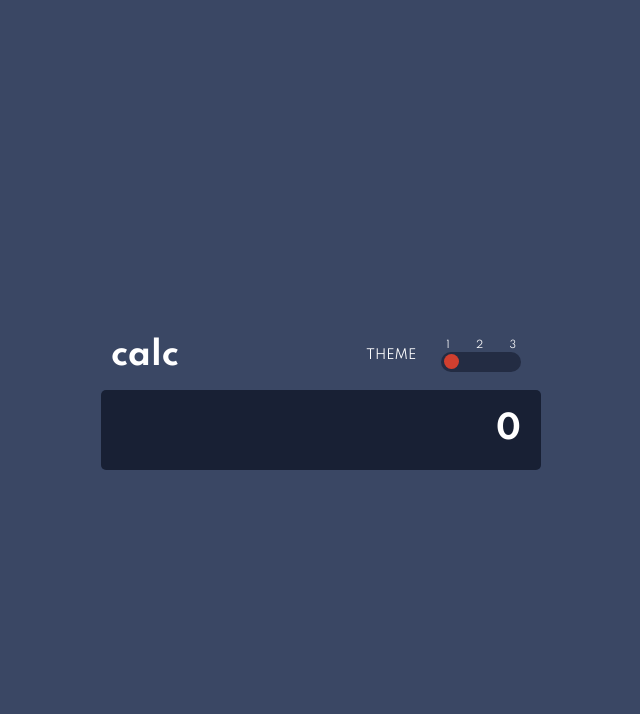
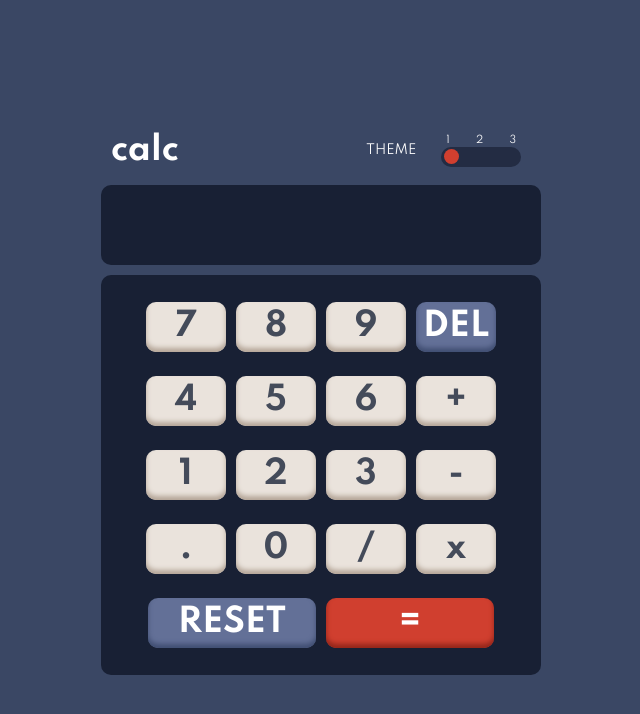
Before and after one commit to dharyel/calculator-app, a React (Create React App) app: page / in a window 1280 px wide. Shown: the top 714 px of the page, without its empty margins (319-959 px from the left). Built offline with nearby package versions, Linux system fonts and the light colour scheme.

Commit message:
adicionado o CalcBody inteiro(index.tsx e styled.ts) todo pronto. Falta consertar um bug no cálculo

```diff
--- a/src/colors.ts
+++ b/src/colors.ts
@@ -16,6 +16,8 @@ export interface colorThemeInterface{
 
     headerText: string;
     displayText:string;
+    delResetText:string;
+    equalText:string;
 }
 
 export const themeColor1:colorThemeInterface = {
@@ -35,7 +37,9 @@ export const themeColor1:colorThemeInterface = {
     normalKeysText: 'hsl(221, 14%, 31%)',
 
     headerText: '#FFF',
-    displayText:'#FFF'
+    displayText:'#FFF',
+    delResetText:'#FFF',
+    equalText:'#FFF'
 }
 
 export const themeColor2:colorThemeInterface = {
@@ -55,7 +59,9 @@ export const themeColor2:colorThemeInterface = {
     normalKeysText: 'hsl(60, 10%, 19%)',
 
     headerText: 'hsl(60, 10%, 19%)',
-    displayText: 'hsl(60, 10%, 19%)'
+    displayText: 'hsl(60, 10%, 19%)',
+    delResetText:'#FFF',
+    equalText:'#FFF'
 }
 
 export const themeColor3:colorThemeInterface = {
@@ -75,5 +81,7 @@ export const themeColor3:colorThemeInterface = {
     normalKeysText: 'hsl(52, 100%, 62%)',
 
     headerText: 'hsl(52, 100%, 62%)',
-    displayText: 'hsl(52, 100%, 62%)'
+    displayText: 'hsl(52, 100%, 62%)',
+    delResetText:'#FFF',
+    equalText:'hsl(268, 75%, 9%)'
 }
--- /dev/null
+++ b/src/components/CalcBody/index.tsx
@@ -0,0 +1,171 @@
+import React from 'react';
+import { CalcOperation } from '../../calcInterface';
+import { colorThemeInterface } from '../../colors';
+
+import {
+    BodyContainer,
+    KeyButton,
+    KeyButtonText
+ } from './styled';
+
+ interface Props{
+    CalcPressButton: (value: string, calcOperation: CalcOperation) => void;
+    theme:colorThemeInterface;
+    children?:React.ReactNode;
+ }
+
+ export default (props:Props) =>{
+    return (
+    <BodyContainer backgroundColor={props.theme.calcBackground}>
+        {/*PRIMEIRA LINHA*/}
+        <KeyButton
+            onClick={()=> props.CalcPressButton("7",CalcOperation.number)}
+            backgroundColor={props.theme.normalKeys}
+            shadowColor={props.theme.normalKeysShadow}
+            keyValue={"7"}>
+            <KeyButtonText color={props.theme.normalKeysText}>7</KeyButtonText>
+        </KeyButton>
+
+        <KeyButton
+            onClick={()=> props.CalcPressButton("8",CalcOperation.number)}
+            backgroundColor={props.theme.normalKeys}
+            shadowColor={props.theme.normalKeysShadow}
+            keyValue={"8"}>
+            <KeyButtonText color={props.theme.normalKeysText}>8</KeyButtonText>
+        </KeyButton>
+
+        <KeyButton
+            onClick={()=> props.CalcPressButton("9",CalcOperation.number)}
+            backgroundColor={props.theme.normalKeys}
+            shadowColor={props.theme.normalKeysShadow}
+            keyValue={"9"}>
+            <KeyButtonText color={props.theme.normalKeysText}>9</KeyButtonText>
+        </KeyButton>
+
+        <KeyButton
+            onClick={()=> props.CalcPressButton("",CalcOperation.delete)}
+            backgroundColor={props.theme.delReset}
+            shadowColor={props.theme.delResetShadow}
+            keyValue={"del"}>
+            <KeyButtonText color={props.theme.delResetText}>DEL</KeyButtonText>
+        </KeyButton>
+
+        {/*SEGUNDA LINHA*/}
+        <KeyButton
+            onClick={()=> props.CalcPressButton("4",CalcOperation.number)}
+            backgroundColor={props.theme.normalKeys}
+            shadowColor={props.theme.normalKeysShadow}
+            keyValue={"4"}>
+            <KeyButtonText color={props.theme.normalKeysText}>4</KeyButtonText>
+        </KeyButton>
+
+        <KeyButton
+            onClick={()=> props.CalcPressButton("5",CalcOperation.number)}
+            backgroundColor={props.theme.normalKeys}
+            shadowColor={props.theme.normalKeysShadow}
+            keyValue={"5"}>
+            <KeyButtonText color={props.theme.normalKeysText}>5</KeyButtonText>
+        </KeyButton>
+
+        <KeyButton
+            onClick={()=> props.CalcPressButton("6",CalcOperation.number)}
+            backgroundColor={props.theme.normalKeys}
+            shadowColor={props.theme.normalKeysShadow}
+            keyValue={"6"}>
+            <KeyButtonText color={props.theme.normalKeysText}>6</KeyButtonText>
+        </KeyButton>
+
+        <KeyButton
+            onClick={()=> props.CalcPressButton("+",CalcOperation.sum)}
+            backgroundColor={props.theme.normalKeys}
+            shadowColor={props.theme.normalKeysShadow}
+            keyValue={"+"}>
+            <KeyButtonText color={props.theme.normalKeysText}>+</KeyButtonText>
+        </KeyButton>
+
+        {/*TERCEIRA LINHA*/}
+        <KeyButton
+            onClick={()=> props.CalcPressButton("1",CalcOperation.number)}
+            backgroundColor={props.theme.normalKeys}
+            shadowColor={props.theme.normalKeysShadow}
+            keyValue={"1"}>
+            <KeyButtonText color={props.theme.normalKeysText}>1</KeyButtonText>
+        </KeyButton>
+
+        <KeyButton
+            onClick={()=> props.CalcPressButton("2",CalcOperation.number)}
+            backgroundColor={props.theme.normalKeys}
+            shadowColor={props.theme.normalKeysShadow}
+            keyValue={"2"}>
+            <KeyButtonText color={props.theme.normalKeysText}>2</KeyButtonText>
+        </KeyButton>
+
+        <KeyButton
+            onClick={()=> props.CalcPressButton("3",CalcOperation.number)}
+            backgroundColor={props.theme.normalKeys}
+            shadowColor={props.theme.normalKeysShadow}
+            keyValue={"3"}>
+            <KeyButtonText color={props.theme.normalKeysText}>3</KeyButtonText>
+        </KeyButton>
+
+        <KeyButton
+            onClick={()=> props.CalcPressButton("-",CalcOperation.subtract)}
+            backgroundColor={props.theme.normalKeys}
+            shadowColor={props.theme.normalKeysShadow}
+            keyValue={"-"}>
+            <KeyButtonText color={props.theme.normalKeysText}>-</KeyButtonText>
+        </KeyButton>
+
+        {/*QUARTA LINHA*/}
+        <KeyButton
+            onClick={()=> props.CalcPressButton(".",CalcOperation.comma)}
+            backgroundColor={props.theme.normalKeys}
+            shadowColor={props.theme.normalKeysShadow}
+            keyValue={"."}>
+            <KeyButtonText color={props.theme.normalKeysText}>.</KeyButtonText>
+        </KeyButton>
+
+        <KeyButton
+            onClick={()=> props.CalcPressButton("0",CalcOperation.number)}
+            backgroundColor={props.theme.normalKeys}
+            shadowColor={props.theme.normalKeysShadow}
+            keyValue={"0"}>
+            <KeyButtonText color={props.theme.normalKeysText}>0</KeyButtonText>
+        </KeyButton>
+
+        <KeyButton
+            onClick={()=> props.CalcPressButton("/",CalcOperation.divide)}
+            backgroundColor={props.theme.normalKeys}
+            shadowColor={props.theme.normalKeysShadow}
+            keyValue={"/"}>
+            <KeyButtonText color={props.theme.normalKeysText}>/</KeyButtonText>
+        </KeyButton>
+
+        <KeyButton
+            onClick={()=> props.CalcPressButton("*",CalcOperation.multiply)}
+            backgroundColor={props.theme.normalKeys}
+            shadowColor={props.theme.normalKeysShadow}
+            keyValue={"*"}>
+            <KeyButtonText color={props.theme.normalKeysText}>x</KeyButtonText>
+        </KeyButton>
+
+        {/*QUINTA LINHA*/}
+        <KeyButton
+            onClick={()=> props.CalcPressButton("reset",CalcOperation.reset)}
+            backgroundColor={props.theme.delReset}
+            shadowColor={props.theme.delResetShadow}
+            keyValue={"reset"}>
+            <KeyButtonText color={props.theme.delResetText}>RESET</KeyButtonText>
+        </KeyButton>
+
+        <KeyButton
+            onClick={()=> props.CalcPressButton("equal",CalcOperation.equal)}
+            backgroundColor={props.theme.sliderDiskEqual}
+            shadowColor={props.theme.sliderDiskEqualShadow}
+            keyValue={"equal"}>
+            <KeyButtonText color={props.theme.equalText}>=</KeyButtonText>
+        </KeyButton>
+    </BodyContainer>
+
+     );
+ }
--- /dev/null
+++ b/src/components/CalcBody/styled.ts
@@ -0,0 +1,62 @@
+import styled from 'styled-components';
+import { CalcOperation } from '../../calcInterface';
+
+interface Props{
+    backgroundColor?: string;
+    color?:string;
+    shadowColor?:string;
+    keyValue?:string;
+    children?:React.ReactNode;
+}
+
+const getButtonMargin = (value:string | undefined):string => {
+    console.log(value);
+
+    switch (value){
+        case "reset":
+            return "0px 10px 0px 0px";
+        case "del":
+        case "+":
+        case "-":
+        case "*":
+            return "0px 0px 10px 0px";
+        case "equal":
+            return "0px";
+        default:
+            return "0px 10px 10px 0px";
+    }
+
+
+}
+
+export const BodyContainer = styled.div<Props>`
+    background-color: ${(props)=> props.backgroundColor};
+    height: 400px;
+    margin:5px 0px;
+    padding: 20px;
+    border-radius:10px;
+
+    display:flex;
+    justify-content: center;
+    align-items:center;
+
+    flex-wrap:wrap;
+
+`;
+
+export const KeyButton = styled.div<Props>`
+    background-color: ${(props)=> props.backgroundColor};
+    height: 50px;
+    width: ${(props)=> (props.keyValue=="reset" || props.keyValue=="equal") ? "42%":"20%"};
+    border-radius:10px;
+    text-align:center;
+    padding: 5px;
+    margin:${(props)=> getButtonMargin(props.keyValue)};
+    box-shadow: 0px -4px 5px inset ${(props)=> props.shadowColor};
+    cursor: pointer;
+`;
+
+export const KeyButtonText = styled.p<Props>`
+    color:${(props)=> props.color};
+    font-weight:bold;
+`;
--- a/src/components/CalcDisplay/index.tsx
+++ b/src/components/CalcDisplay/index.tsx
@@ -5,7 +5,7 @@ import {
                             from './styled';
 import { colorThemeInterface } from '../../colors';
 
-export interface Props{
+interface Props{
     theme:colorThemeInterface;
     calcValue:string;
     children?: React.ReactNode;
--- a/src/components/CalcDisplay/styled.ts
+++ b/src/components/CalcDisplay/styled.ts
@@ -11,7 +11,7 @@ export const CalcDisplayContainer = styled.div<StyleProps>`
     height: 80px;
     margin:5px 0px;
     padding: 20px;
-    border-radius:5px;
+    border-radius:10px;
 
     text-align:right;
     overflow-x: auto;
--- a/src/components/Calculator/index.tsx
+++ b/src/components/Calculator/index.tsx
@@ -6,10 +6,11 @@ import { themeColor1, themeColor2, themeColor3 } from '../../colors';
 import { colorThemeInterface
  } from '../../colors';
 import { CalcOperation } from '../../calcInterface';
+import CalcBody from '../CalcBody';
 
 export const Calculator = () => {
     const [choosenTheme, setChoosenTheme] = useState(1);
-    const [calcValue, setCalcValue] = useState("0");
+    const [calcValue, setCalcValue] = useState("");
 
     const handleChoosenTheme = (themeNumber:number):void =>{
         setChoosenTheme(themeNumber);
@@ -43,7 +44,7 @@ export const Calculator = () => {
                 }
                 break;
             case CalcOperation.reset:
-                newValue = "0";
+                newValue = "";
                 setCalcValue(newValue);
                 break;
             case CalcOperation.equal:
@@ -66,6 +67,11 @@ export const Calculator = () => {
             />
 
             <CalcDisplay calcValue={calcValue} theme={getColorTheme()}/>
+
+            <CalcBody
+                CalcPressButton={CalcPressButton}
+                theme={getColorTheme()}
+            />
         </CalculatorContainer>
     </Body>
     );
--- a/src/components/Calculator/styled.ts
+++ b/src/components/Calculator/styled.ts
@@ -14,6 +14,7 @@ export const CalculatorContainer=styled.div`
 
     @media screen and (max-width:500px){
         width: 100%;
+        min-width:400px;
     }
 `;
 
```
